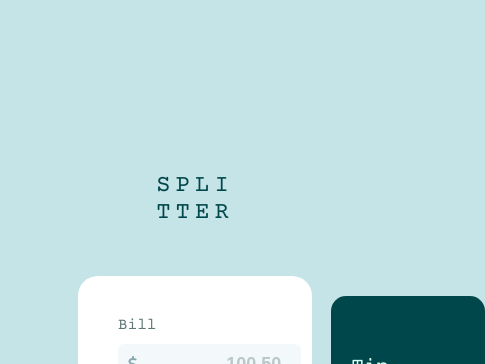
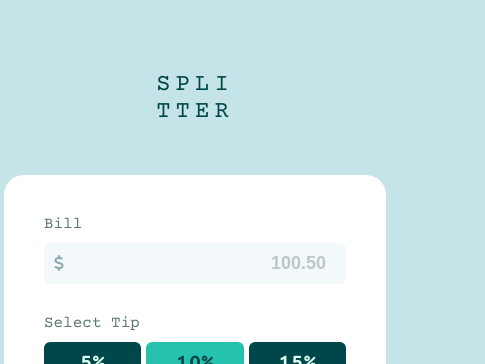
Before and after one commit to mgksp/FEM-splitter_tip_calculator, a plain HTML site: page index.html in a window 390 px wide. Shown: the top 364 px of the page, 485 px wide, since content can reach past the window. Drawn offline with nearby package versions, Linux system fonts and the light colour scheme.

Commit message:
mobile responsive added

```diff
--- a/styles.css
+++ b/styles.css
@@ -47,7 +47,7 @@ main {
 
 .card {
   background-color: white;
-  width: 60%;
+  width: 50%;
   padding: 2rem;
   border-radius: 2rem;
   display: flex;
@@ -182,3 +182,31 @@ input::placeholder {
   font-weight: 700;
   cursor: pointer;
 }
+
+@media (max-width: 1550px) {
+  .card {
+    width: 65%;
+  }
+}
+
+@media (max-width: 1276px) {
+  .card {
+    width: 80%;
+  }
+}
+
+@media (max-width: 962px) {
+  .card {
+    width: 98%;
+  }
+}
+
+@media (max-width: 780px) {
+  .card {
+    flex-direction: column;
+    margin-bottom: 0.5rem;
+  }
+  .title {
+    margin-top: 4rem;
+  }
+}
```
